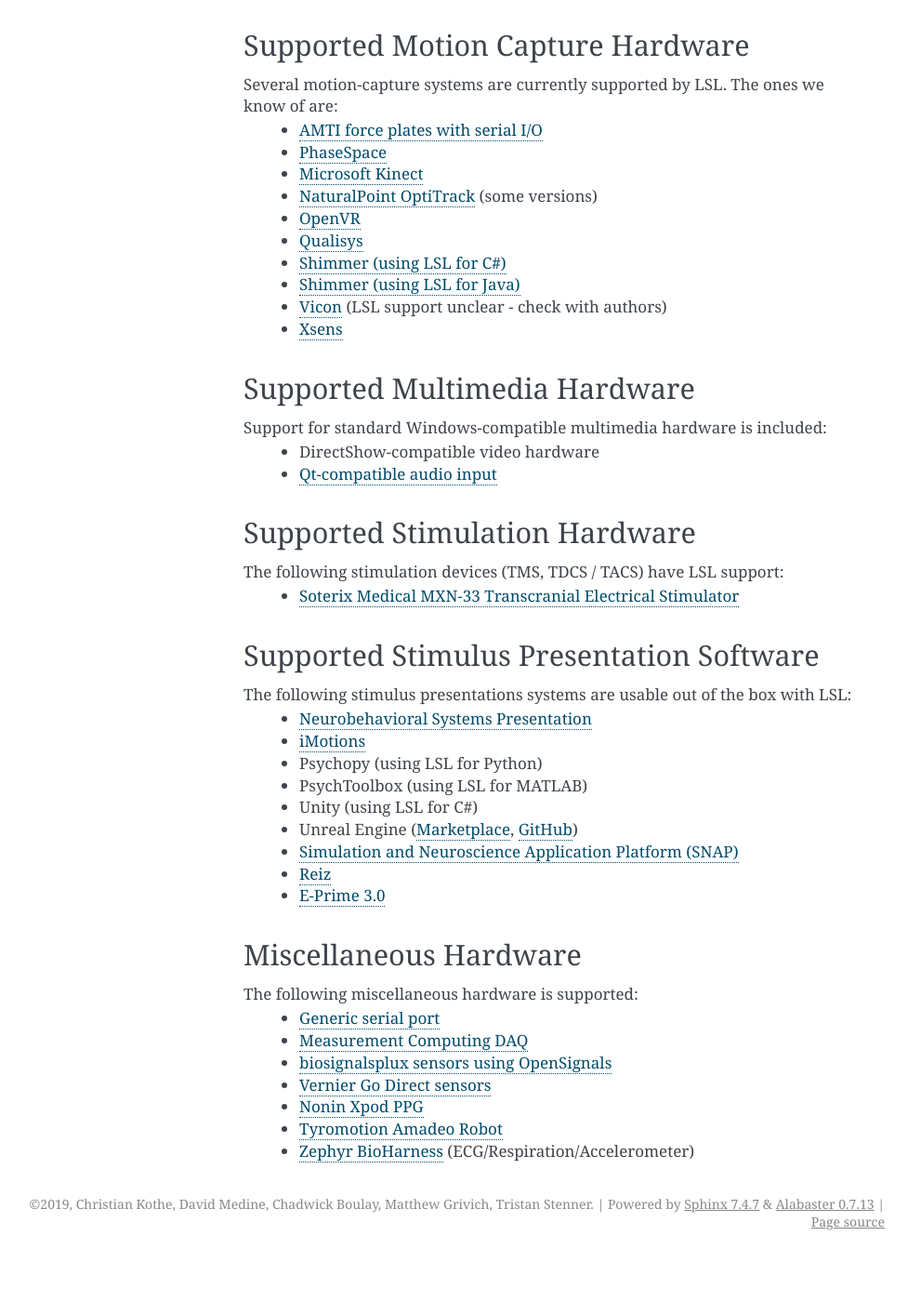
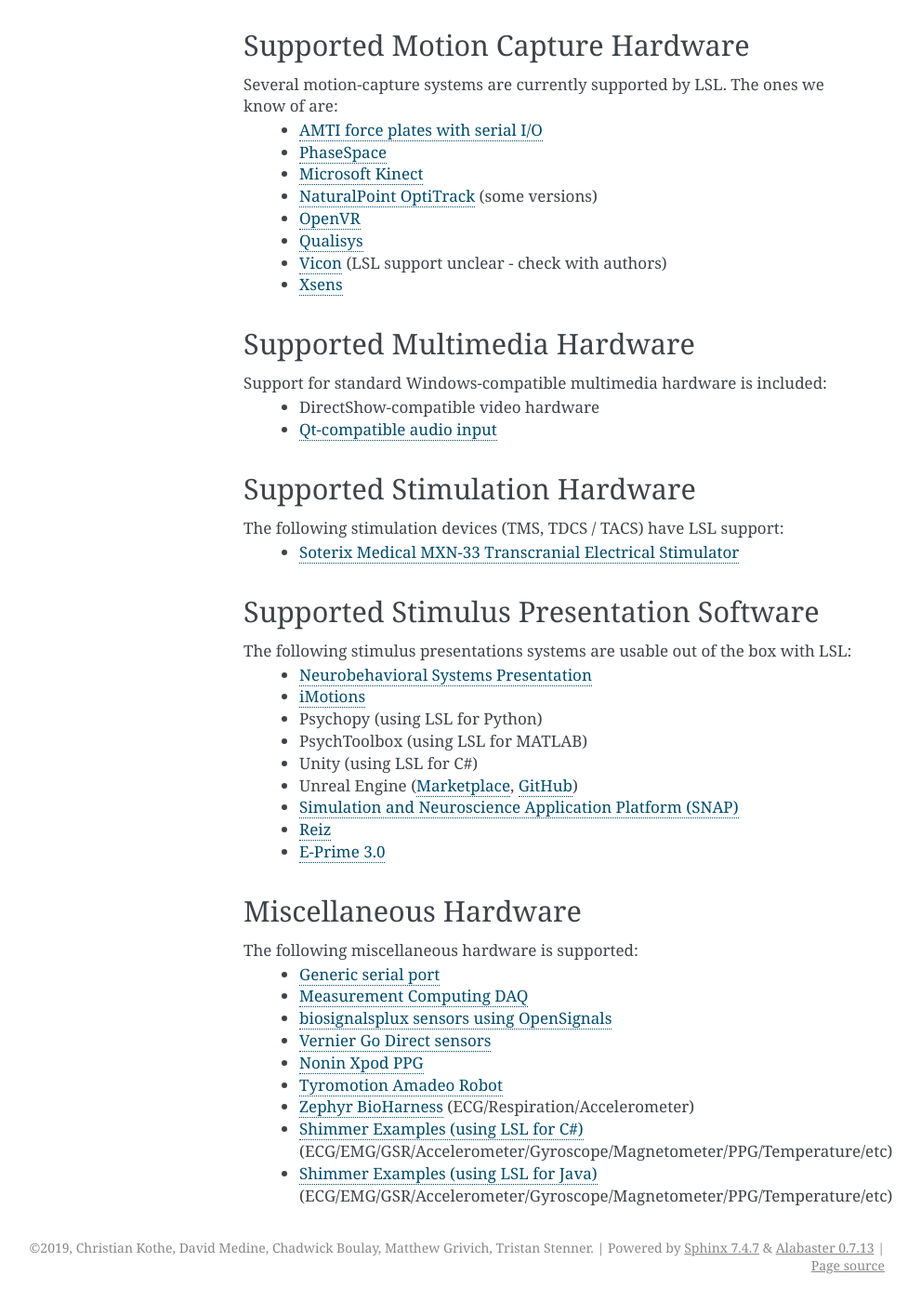
Before and after one commit to sccn/labstreaminglayer, a Sphinx documentation site: the page built from docs/info/supported_devices.rst, in a window 1280 px wide and 1400 px high, scrolled down 2827 px. Shown: the whole window at 93% size, without its empty margins (158-1149 px from the left). Built offline with Sphinx 7.4.7, drawn with Linux system fonts in a browser that asks for light colours; before the commit the page ends 4180 px from its top, so only the background shows below that.

Commit message:
Update supported_devices.rst
minor update

```diff
--- a/docs/info/supported_devices.rst
+++ b/docs/info/supported_devices.rst
@@ -153,3 +151,5 @@
   * :lslrepo:`Nonin Xpod PPG  <nonin>`
   * `Tyromotion Amadeo Robot <https://github.com/pyreiz/ctrl-tyromotion>`__
   * `Zephyr BioHarness <https://github.com/labstreaminglayer/App-Zephyr>`__ (ECG/Respiration/Accelerometer)
+  * `Shimmer Examples (using LSL for C#) <https://github.com/ShimmerEngineering/liblsl-Csharp>`__ (ECG/EMG/GSR/Accelerometer/Gyroscope/Magnetometer/PPG/Temperature/etc)
+  * `Shimmer Examples (using LSL for Java) <https://github.com/ShimmerEngineering/liblsl-Java/>`__ (ECG/EMG/GSR/Accelerometer/Gyroscope/Magnetometer/PPG/Temperature/etc)
```
Also changed, not shown: other parts of docs/info/supported_devices.rst (+0 -2 lines).
